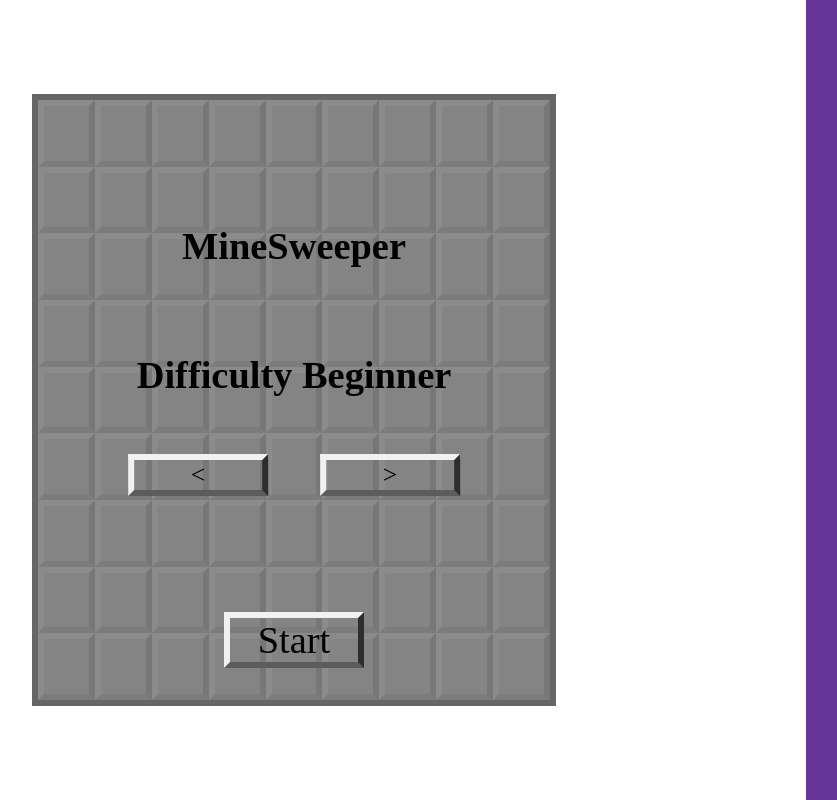
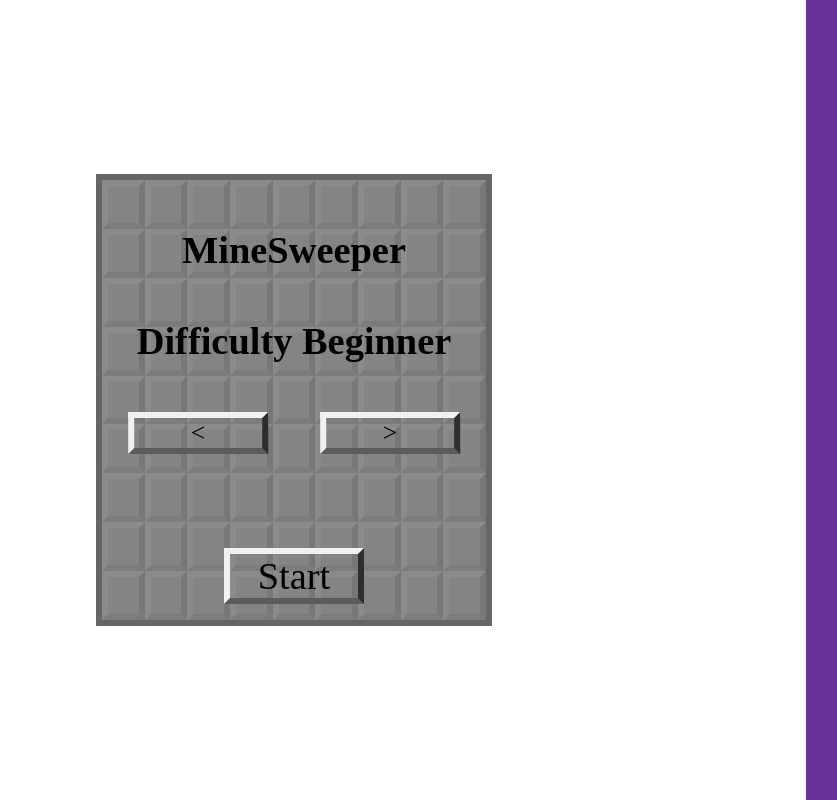
Before and after one commit to cheezypotatoes/MineSweeper, a React (Vite) app: page / in a window 1280 px wide. Shown: the whole page, without its empty margins (218-1055 px from the left). Built offline with nearby package versions, Linux system fonts and the light colour scheme.

Commit message:
added a bit of responsive css

```diff
--- a/src/assets/css/GameBoard.css
+++ b/src/assets/css/GameBoard.css
@@ -1,6 +1,61 @@
 #GameBoard {
     height: 75vh;
-    width: 40vw;
+    width: 30vw;
     outline: 0.5vw solid rgb(102, 102, 102);
     display: grid;
 }
+
+@media (min-width: 320px) {
+    #GameBoard {
+        height: 15vh;
+        width: 70vw;
+        outline: 0.5vw solid rgb(102, 102, 102);
+        display: grid;
+    }
+}
+
+@media (min-width: 768px) {
+    #GameBoard {
+        height: 25vh;
+        width: 70vw;
+        outline: 0.5vw solid rgb(102, 102, 102);
+        display: grid;
+    }
+}
+
+@media (min-width: 1024px) {
+    #GameBoard {
+        height: 75vh;
+        width: 45vw;
+        outline: 0.5vw solid rgb(102, 102, 102);
+        display: grid;
+    }
+}
+
+
+@media (min-width: 1440px) {
+    #GameBoard {
+        height: 30vh;
+        width: 40vw;
+        outline: 0.5vw solid rgb(102, 102, 102);
+        display: grid;
+    }
+}
+
+@media (min-width: 2560px)  {
+    #GameBoard {
+        height: 55vh;
+        width: 50vw;
+        outline: 0.5vw solid rgb(102, 102, 102);
+        display: grid;
+    }
+}
+
+@media (max-width: 2560px)  {
+    #GameBoard {
+        height: 55vh;
+        width: 30vw;
+        outline: 0.5vw solid rgb(102, 102, 102);
+        display: grid;
+    }
+}
--- a/src/assets/css/GameMenu.css
+++ b/src/assets/css/GameMenu.css
@@ -14,7 +14,6 @@
 .GameStatusComponent {
     position: relative;
     text-align: center;
-
 }
 
 #ResultText {
@@ -95,3 +94,112 @@
     border-right: 0.6vw solid rgb(46, 46, 46);
     border-bottom: 0.6vw solid rgb(92, 92, 92);
 }
+
+@media (min-width: 320px) {
+    #GameMenuBackground {
+        height: 15vh;
+        width: 70vw;
+        display: none;
+        position: absolute;
+        justify-content: center;
+        align-items: center;
+        flex-direction: column;
+        background-color: rgba(128, 128, 128, 0.9);
+    }
+}
+
+@media (min-width: 768px) {
+    #GameMenuBackground {
+        height: 25vh;
+        width: 70vw;
+        display: none;
+        position: absolute;
+        justify-content: center;
+        align-items: center;
+        flex-direction: column;
+        background-color: rgba(128, 128, 128, 0.9);
+    }
+}
+
+@media (min-width: 1024px) {
+    #GameMenuBackground {
+        height: 75vh;
+        width: 45vw;
+        display: none;
+        position: absolute;
+        justify-content: center;
+        align-items: center;
+        flex-direction: column;
+        background-color: rgba(128, 128, 128, 0.9);
+    }
+}
+
+
+@media (min-width: 1440px) {
+    #GameMenuBackground {
+        height: 30vh;
+        width: 40vw;
+        display: none;
+        position: absolute;
+        justify-content: center;
+        align-items: center;
+        flex-direction: column;
+        background-color: rgba(128, 128, 128, 0.9);
+    }
+}
+
+@media (min-width: 2560px)  {
+    #GameMenuBackground {
+        height: 55vh;
+        width: 50vw;
+        display: none;
+        position: absolute;
+        justify-content: center;
+        align-items: center;
+        flex-direction: column;
+        background-color: rgba(128, 128, 128, 0.9);
+    }
+}
+
+@media (max-width: 2560px)  {
+    #GameMenuBackground {
+        height: 55vh;
+        width: 30vw;
+        display: none;
+        position: absolute;
+        justify-content: center;
+        align-items: center;
+        flex-direction: column;
+        background-color: rgba(128, 128, 128, 0.9);
+    }
+
+    #ResultText {
+        top: 10%;
+        left: 50%;
+        transform: translate(-50%, -50%);
+        font-size: 3vw;
+    }
+
+    #LevelText {
+        position: relative;
+        text-align: center;
+        font-size: 3vw;
+        top: 15%;
+        left: 50%;
+        transform: translate(-50%, -50%);
+    }
+
+    #GameButtonsLevelPicker {
+        height: 25vh;
+        width: 30vw;
+        top: 20%;
+        left: 50%;
+        transform: translate(-50%, -50%);
+        display: grid;
+        grid-template-rows: 1fr;
+        grid-template-columns: 1fr 1fr;
+        padding-left: 1vw;
+        padding-right: 1vw;
+    }
+
+}
--- a/src/components/GameMenu.jsx
+++ b/src/components/GameMenu.jsx
@@ -11,7 +11,7 @@ export default function GameMenu({gameStatus, setGameStatus, ResetGame, difficul
     []
   )
 
-
+  // TODO: OPTIMIZE
   const [gameStatusMap,] = useState({
     Lost: [
       <h1 key="title" className="GameStatusComponent" id='ResultText'>You Lost</h1>,
```
